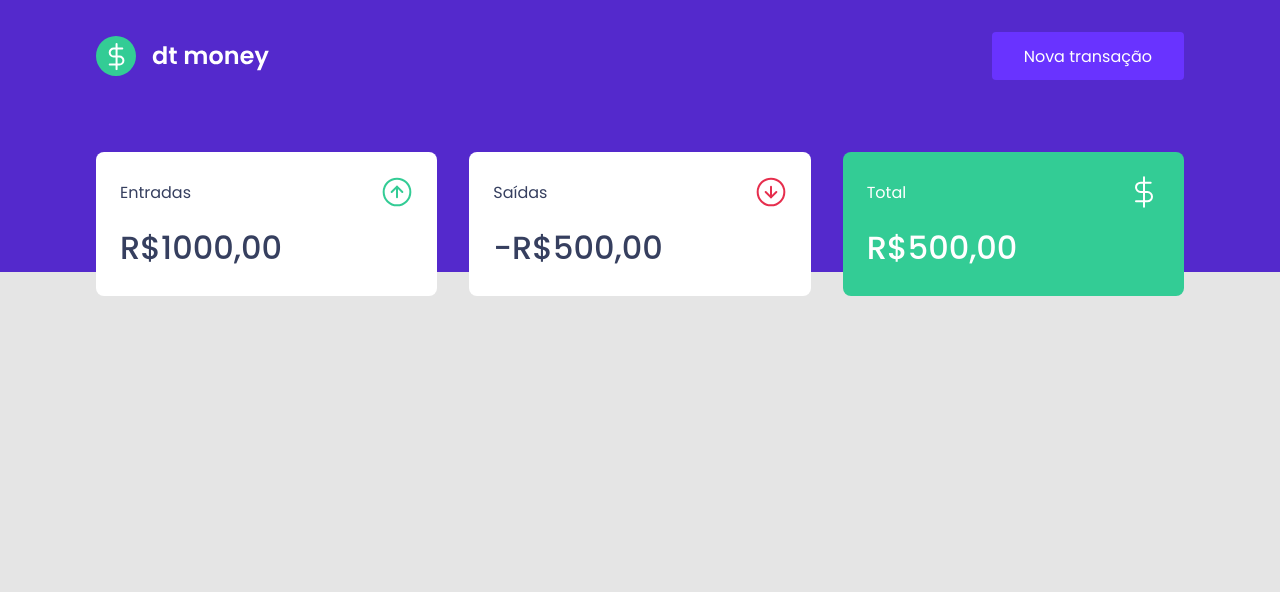
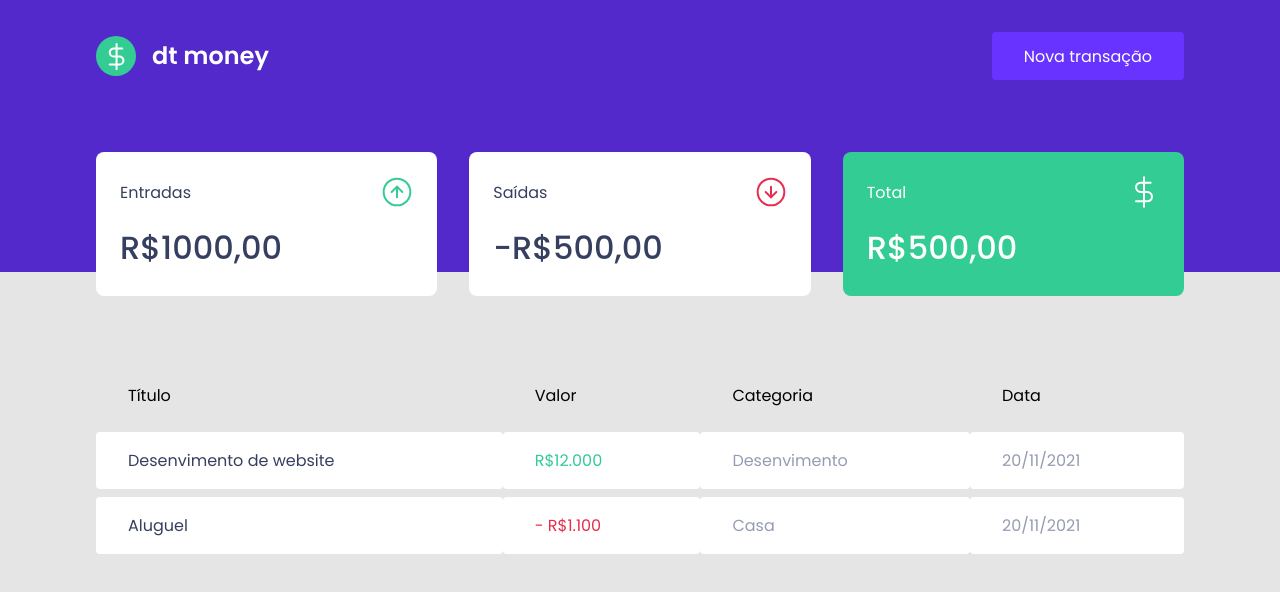
Before and after one commit to adreider/dtmoney, a React (Create React App) app: page / in a window 1280 px wide. Shown: the top 592 px of the page. Built offline with nearby package versions, Linux system fonts and the light colour scheme.

Commit message:
created component transactionsTable

```diff
--- a/src/components/Dashboard/index.tsx
+++ b/src/components/Dashboard/index.tsx
@@ -1,10 +1,12 @@
 import { Summary } from "../Summary";
+import { TransactionTable } from "../TransactionsTable";
 import { Container } from "./styles";
 
 export function Dashboard() {
   return(
     <Container>
       <Summary />
+      <TransactionTable />
     </Container>
   )
 }
--- /dev/null
+++ b/src/components/TransactionsTable/index.tsx
@@ -0,0 +1,33 @@
+import { Container } from "./styles";
+
+export function TransactionTable() {
+  return (
+    <Container>
+      <table>
+        <thead>
+          <tr>
+            <th>Título</th>
+            <th>Valor</th>
+            <th>Categoria</th>
+            <th>Data</th>
+          </tr>
+        </thead>
+
+        <tbody>
+          <tr>
+            <td>Desenvimento de website</td>
+            <td className="deposit">R$12.000</td>
+            <td>Desenvimento</td>
+            <td>20/11/2021</td>
+          </tr>
+          <tr>
+            <td>Aluguel</td>
+            <td className="withdraw">- R$1.100</td>
+            <td>Casa</td>
+            <td>20/11/2021</td>
+          </tr>
+        </tbody>
+      </table>
+    </Container>
+  )
+}
--- /dev/null
+++ b/src/components/TransactionsTable/styles.ts
@@ -0,0 +1,38 @@
+import styled from "styled-components";
+
+export const Container = styled.div`
+  margin-top: 4rem;
+
+  table {
+    width: 100%;
+    border-spacing: 0 0.5rem;
+
+    th {
+      color: var(--text-body-color);
+      font-weight: 400;
+      padding: 1rem 2rem;
+      text-align: left;
+      line-height: 1.5rem;
+    }
+
+    td {
+      padding: 1rem 2rem;
+      border: 0;
+      background: var(--shape );
+      color: var(--text-body);
+      border-radius: 0.25rem;
+
+      &:first-child {
+        color: var(--text-title);
+      }
+
+      &.deposit {
+        color: var(--green);
+      }
+
+      &.withdraw {
+        color: var(--red)
+      }
+    }
+  }
+`;
```
